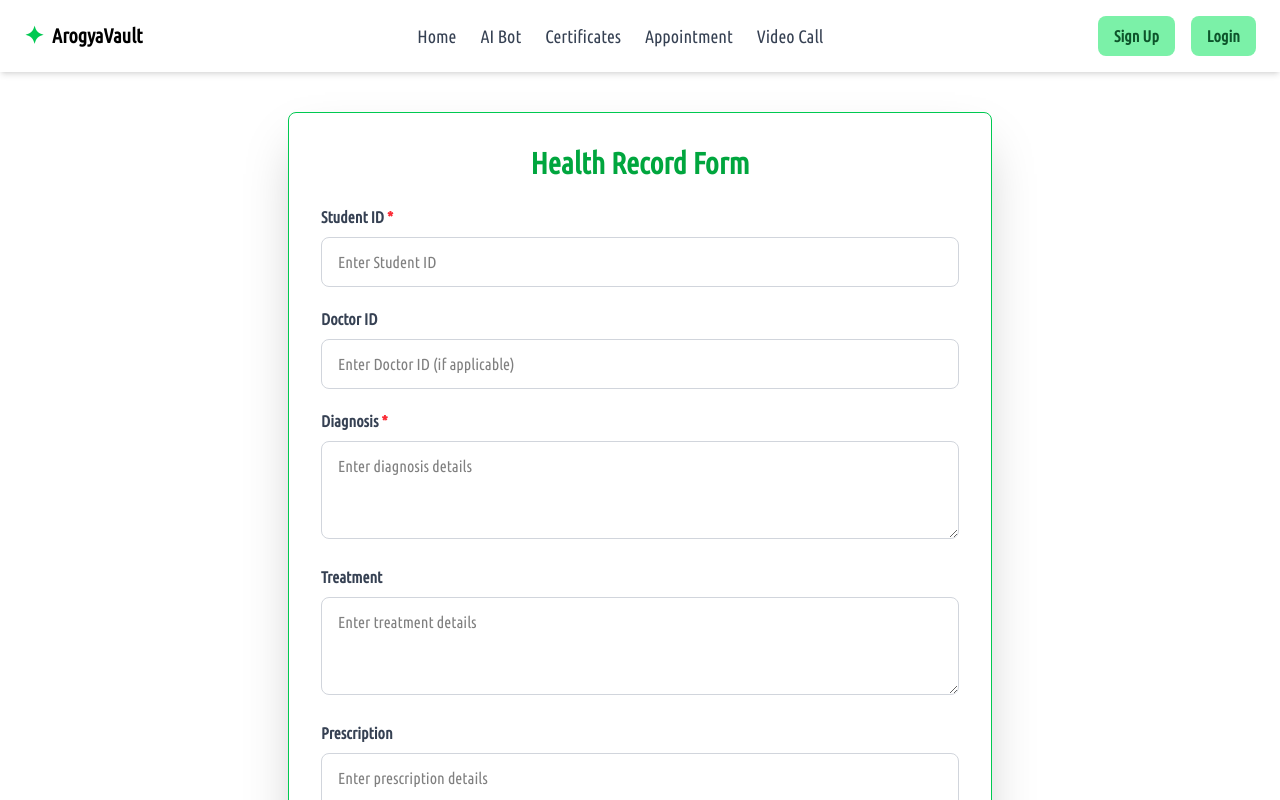
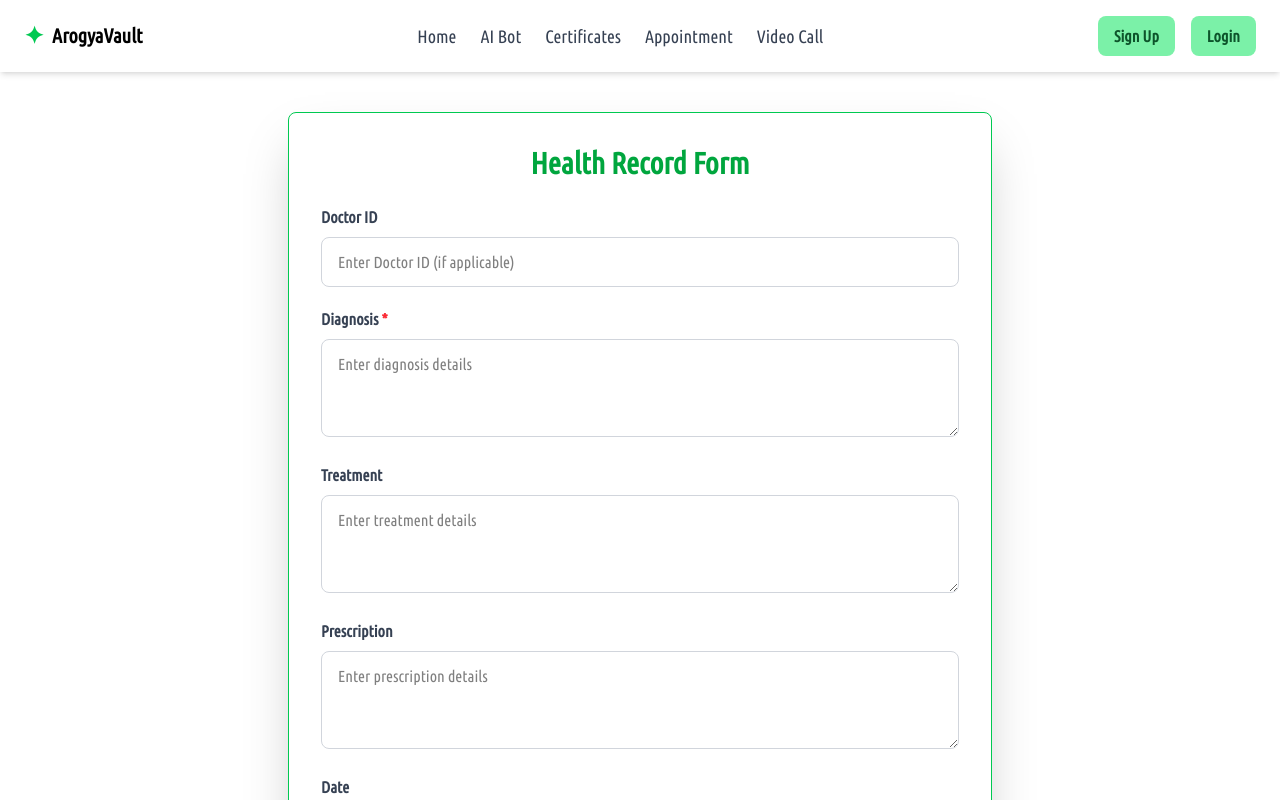
Before and after one commit to kanishkapan/ArogyaVault, a React (Vite) app in the folder Frontend/: page /recordform in a window 1280 px wide. Shown: the top 800 px of the page. Built offline with nearby package versions, Linux system fonts and the light colour scheme; no server answers; what wagmi would draw is missing.

Commit message:
student id removed from health record form

```diff
--- a/Frontend/src/components/Healthrecordform/HealthRecordForm.jsx
+++ b/Frontend/src/components/Healthrecordform/HealthRecordForm.jsx
@@ -1,10 +1,9 @@
 import React, { useState, useEffect } from 'react';
-import {api} from '../../axios.config';
+import { api } from '../../axios.config';
 import { useNavigate } from "react-router-dom";
 
 const HealthRecordForm = () => {
   const [formData, setFormData] = useState({
-    studentId: '',
     doctorId: '',
     diagnosis: '',
     treatment: '',
@@ -18,10 +17,6 @@ const HealthRecordForm = () => {
   const [message, setMessage] = useState('');
   const navigate = useNavigate();
 
-
-
-
-  // Set default date to today's date when component mounts
   useEffect(() => {
     if (!formData.date) {
       const today = new Date().toISOString().split('T')[0];
@@ -45,7 +40,6 @@ const HealthRecordForm = () => {
     setMessage('');
 
     const submissionData = new FormData();
-    submissionData.append('studentId', formData.studentId);
     submissionData.append('doctorId', formData.doctorId);
     submissionData.append('diagnosis', formData.diagnosis);
     submissionData.append('treatment', formData.treatment);
@@ -58,18 +52,16 @@ const HealthRecordForm = () => {
       submissionData.append('externalHospitalName', formData.externalHospitalName);
     }
 
-    console.log("Submission Data:", submissionData);
-
     if (formData.doctorId === "" && !formData.isManualUpload) {
       setMessage("Doctor ID is required.");
       return;
     }
+
     if (attachments.length > 0) {
       for (let i = 0; i < attachments.length; i++) {
         submissionData.append('attachments', attachments[i]);
       }
     }
-    console.log("Submission Data:", submissionData);
 
     try {
       const response = await api.post(
@@ -93,7 +85,6 @@ const HealthRecordForm = () => {
     }
   };
 
-
   return (
     <div className="w-full max-w-3xl mx-auto px-4 sm:px-6 lg:px-8 mt-10">
       <div className="bg-white border border-green-500 rounded-lg shadow-2xl p-6 sm:p-8">
@@ -104,22 +95,6 @@ const HealthRecordForm = () => {
           <p className="mb-4 text-center text-sm text-green-700">{message}</p>
         )}
         <form onSubmit={handleSubmit} encType="multipart/form-data">
-          {/* Student ID */}
-          <div className="mb-5">
-            <label htmlFor="studentId" className="block text-gray-700 font-semibold mb-2">
-              Student ID <span className="text-red-500">*</span>
-            </label>
-            <input
-              type="text"
-              id="studentId"
-              name="studentId"
-              value={formData.studentId}
-              onChange={handleChange}
-              required
-              placeholder="Enter Student ID"
-              className="w-full px-4 py-3 border border-gray-300 rounded-lg focus:outline-none focus:ring-2 focus:ring-green-300 transition duration-200"
-            />
-          </div>
           {/* Doctor ID */}
           <div className="mb-5">
             <label htmlFor="doctorId" className="block text-gray-700 font-semibold mb-2">
```
